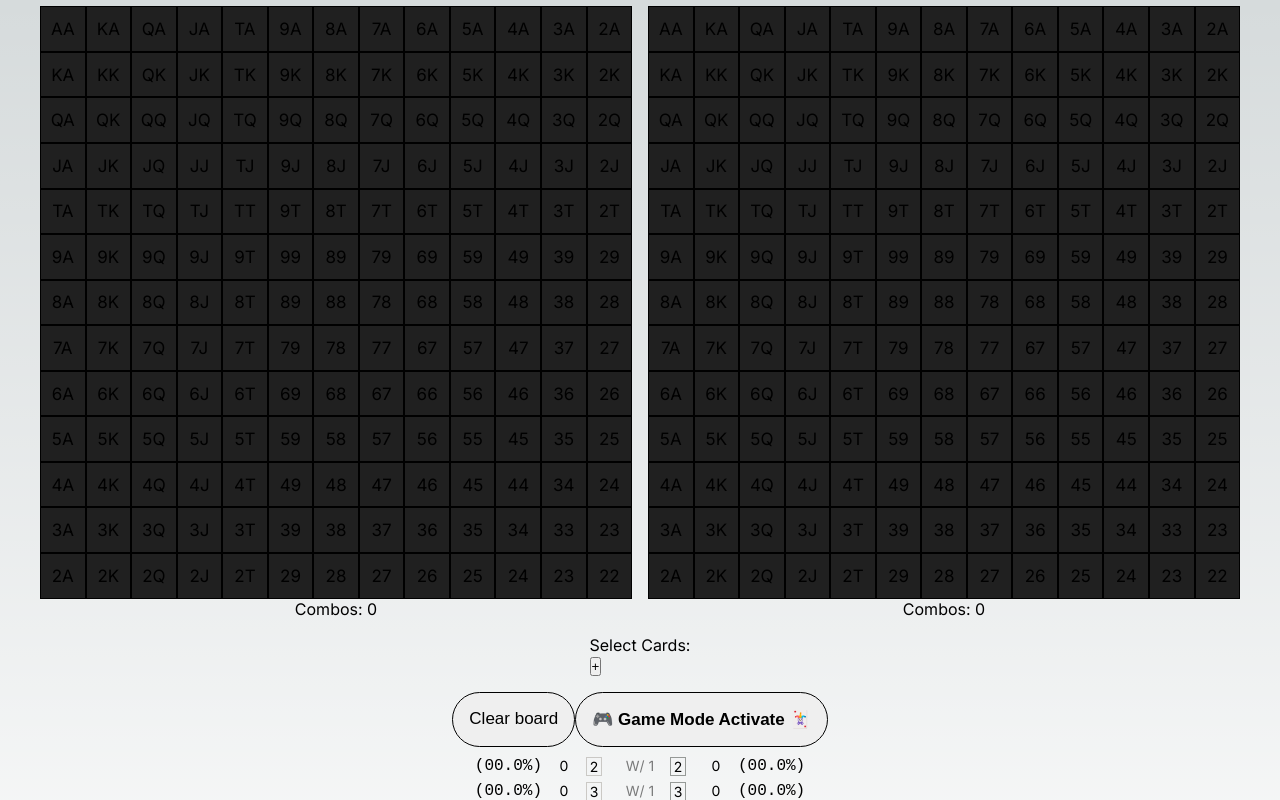
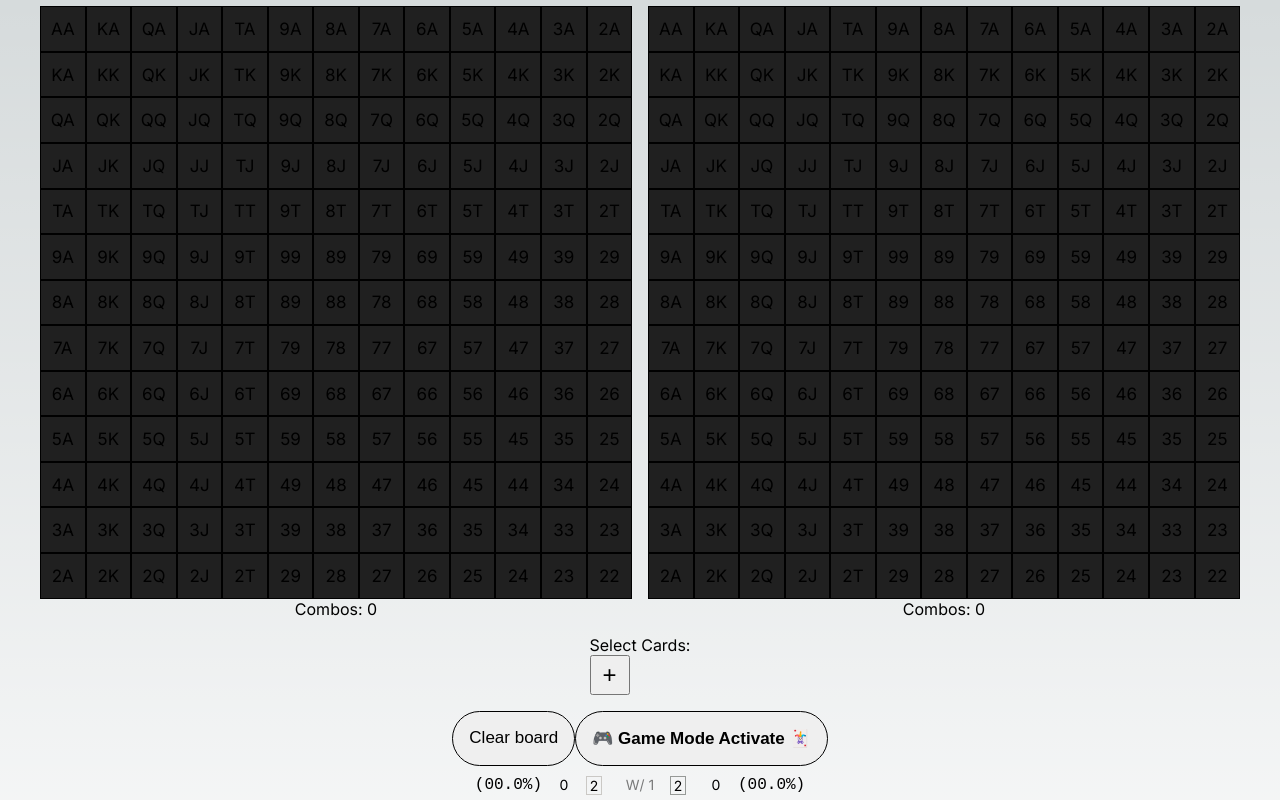
Before and after one commit to anchpop/hardly-know-her, a Next.js app: page / in a window 1280 px wide. Shown: the top 800 px of the page. Built offline with nearby package versions, Linux system fonts and the light colour scheme.

Commit message:
add styles

```diff
--- a/src/app/page.module.css
+++ b/src/app/page.module.css
@@ -187,8 +187,42 @@
 }
 
 .selectedCard {
+  display: flex;
+  align-items: center;
+  margin-bottom: 8px;
+}
+
+.rankSelect,
+.suitSelect {
+  appearance: none;
+  background-color: #f2f2f2;
   border: none;
+  border-radius: 4px;
+  padding: 8px 12px;
+  font-size: 16px;
+  color: #333;
+  margin-right: 8px;
+  cursor: pointer;
+  transition: background-color 0.3s ease;
 }
+
+.rankSelect:hover,
+.suitSelect:hover {
+  background-color: #e0e0e0;
+}
+
+.rankSelect:focus,
+.suitSelect:focus {
+  outline: none;
+  box-shadow: 0 0 0 2px #007bff;
+}
+
+.rankSelect option,
+.suitSelect option {
+  background-color: #fff;
+  color: #333;
+}
+
 
 .deleteCardButton {
   background-color: #ff4d4d;
@@ -207,3 +241,12 @@
 .deleteCardButton:hover {
   background-color: #e60000;
 }
+
+.addCardButton {
+  width: 40px;
+  height: 40px;
+  display: flex;
+  justify-content: center;
+  align-items: center;
+  font-size: 24px;
+}
--- a/src/app/page.tsx
+++ b/src/app/page.tsx
@@ -247,6 +247,7 @@ export default function Home() {
           {selectedCards.map((card, index) => (
             <div key={index} className={styles.selectedCard}>
               <select
+                className={styles.rankSelect}
                 value={card.rank}
                 onChange={(e) => {
                   const newSelectedCards = [...selectedCards];
@@ -261,6 +262,7 @@ export default function Home() {
                 ))}
               </select>
               <select
+                className={styles.suitSelect}
                 value={card.suit}
                 onChange={(e) => {
                   const newSelectedCards = [...selectedCards];
@@ -286,12 +288,14 @@ export default function Home() {
             </div>
           ))}
           {selectedCards.length < 5 && (
-            <button
-              className={styles.addCardButton}
-              onClick={() => setSelectedCards([...selectedCards, { rank: "A", suit: "s" }])}
-            >
-              +
-            </button>
+            <div className={styles.addCardButtonContainer}>
+              <button
+                className={`${styles.addCardButton} ${styles.button}`}
+                onClick={() => setSelectedCards([...selectedCards, { rank: "A", suit: "s" }])}
+              >
+                +
+              </button>
+            </div>
           )}
         </div>
       </div>
```
